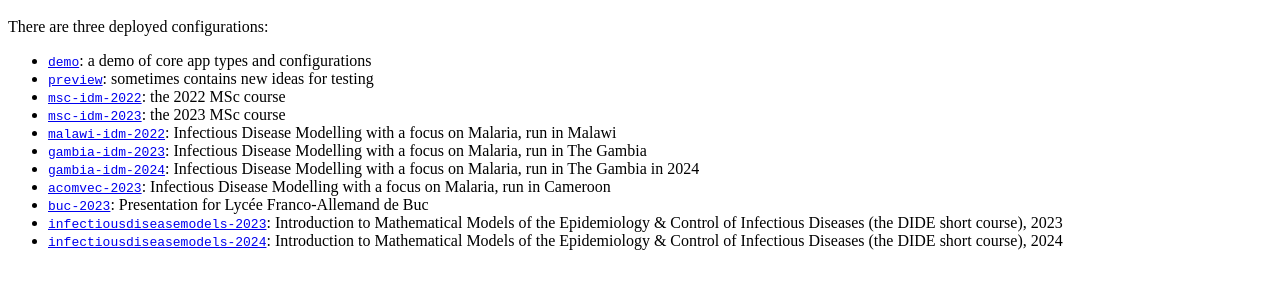
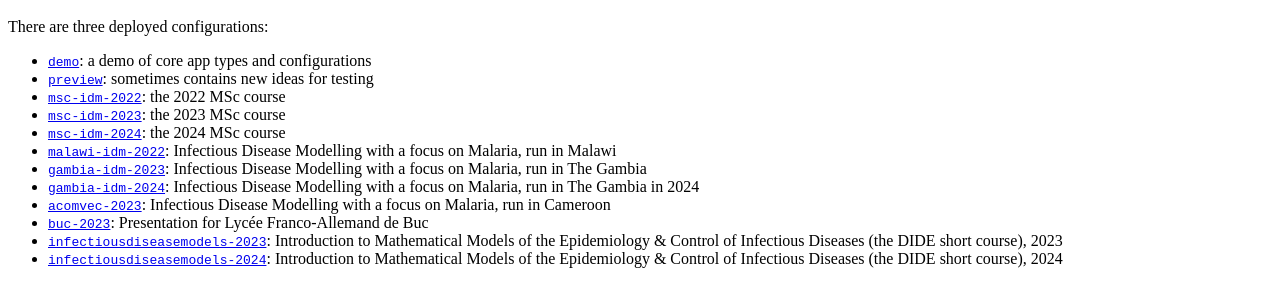
Before and after one commit to mrc-ide/wodin-epimodels, a plain HTML site: page root/index.html in a window 1280 px wide. Shown: the part 48-354 px from the top of the page. Drawn offline with Linux system fonts and the light colour scheme.

Commit message:
Add msc 2024

```diff
--- a/root/index.html
+++ b/root/index.html
@@ -24,6 +24,10 @@
       <li>
         <a href="/msc-idm-2023"><code>msc-idm-2023</code></a>: the
         2023 MSc course
+      </li>
+      <li>
+        <a href="/msc-idm-2024"><code>msc-idm-2024</code></a>: the
+        2024 MSc course
       </li>
       <li>
         <a href="/malawi-idm-2022"><code>malawi-idm-2022</code></a>:
```
Also changed, not shown: 2 other files.
